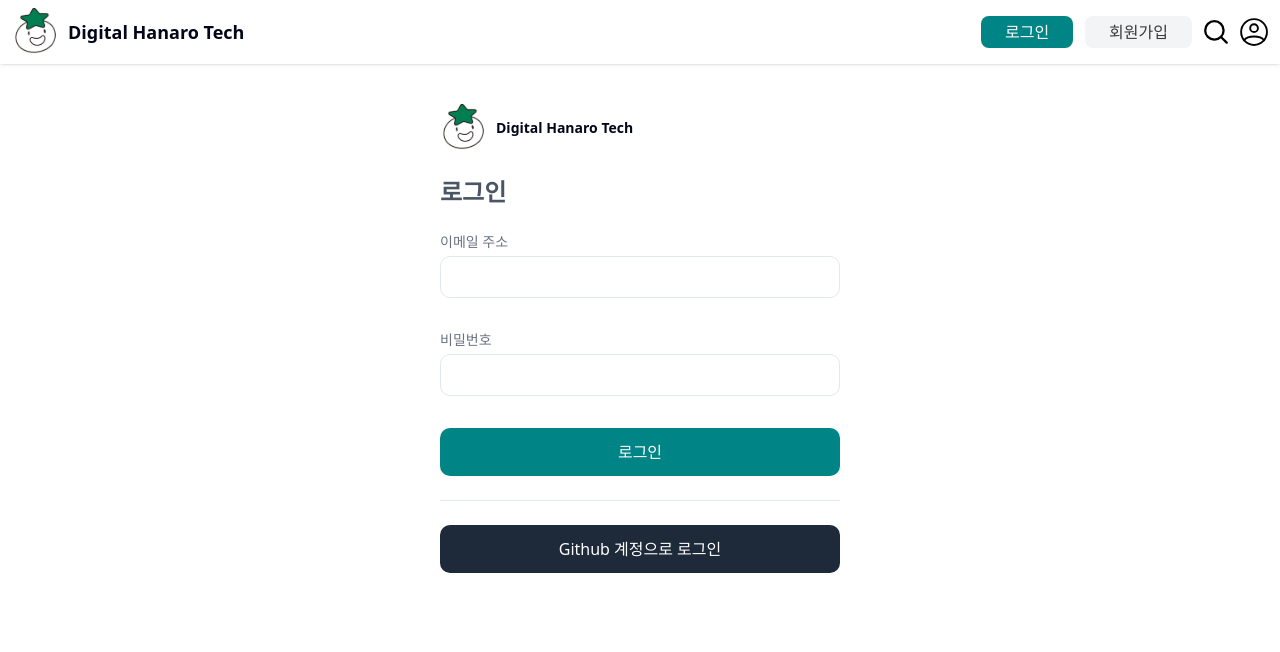
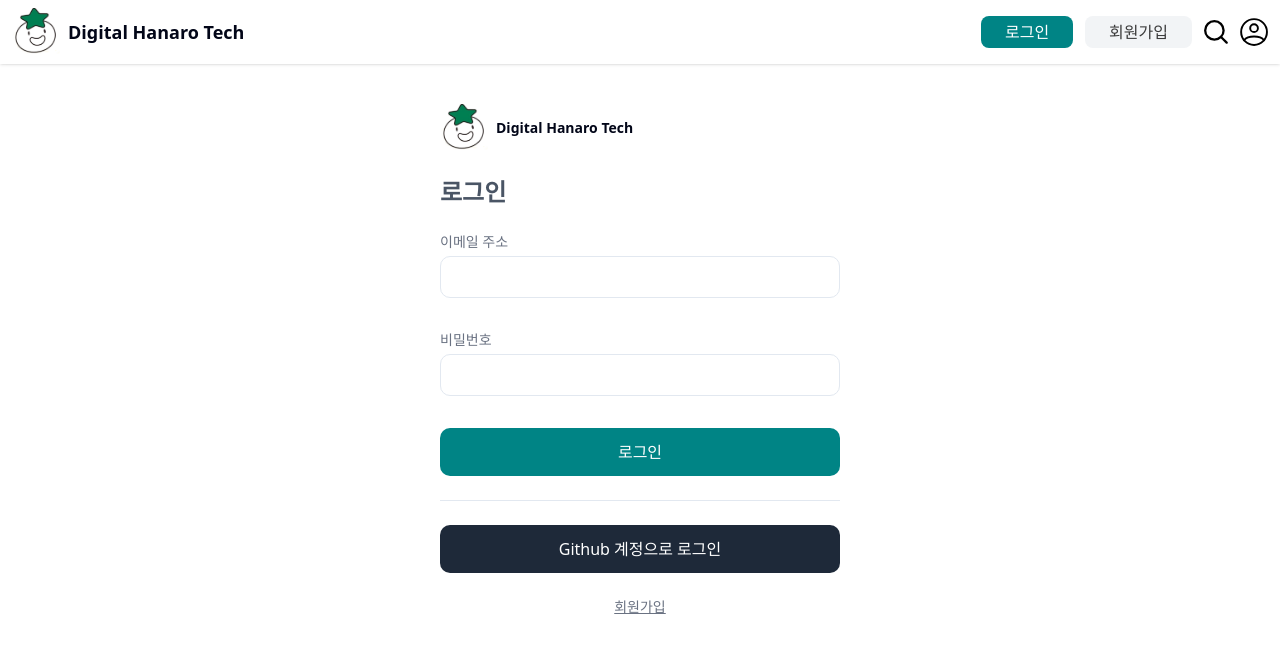
Before and after one commit to dbstj0403/Blog, a Next.js app: page /login in a window 1280 px wide. Shown: the top 652 px of the page. Built offline with nearby package versions, Linux system fonts and the light colour scheme; no server answers; a web font is replaced by a local one.

Commit message:
chore: 로그인 화면에 회원가입 링크 추가

```diff
--- a/app/login/page.tsx
+++ b/app/login/page.tsx
@@ -95,6 +95,12 @@ export default function LoginPage() {
       >
         Github 계정으로 로그인
       </button>
+      <p
+        className='text-sm text-gray-500 underline text-center cursor-pointer'
+        onClick={() => router.push('/signup')}
+      >
+        회원가입
+      </p>
     </div>
   );
 }
```
